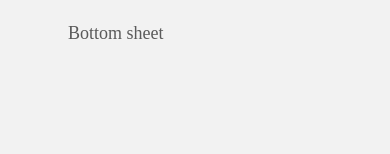
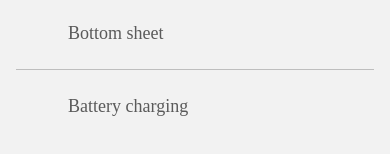
Before and after one commit to uuzelac/animation-of-the-week, a React Native app: screen / in a window 390 px wide. Shown: the part 198-352 px from the top of the page. Built offline with nearby package versions, Linux system fonts and the light colour scheme; some icons are missing.

Commit message:
navigation updated

```diff
--- a/src/navigation/index.tsx
+++ b/src/navigation/index.tsx
@@ -4,7 +4,8 @@ import { NavigationContainer } from '@react-navigation/native';
 import { createNativeStackNavigator } from '@react-navigation/native-stack';
 import Home from '../screens/home';
 import NotificationToast from '../projects/notificationToast';
-import { HOME, NOTIFICATION_TOAST } from './routeNames';
+import BatteryCharging from '../projects/batteryCharging';
+import { HOME, NOTIFICATION_TOAST, BATTERY_CHARGING } from './routeNames';
 import { RootStackParamList } from './types';
 import * as screenOptions from './screenOptions';
 
@@ -21,6 +22,11 @@ const Router = (): JSX.Element => {
             component={NotificationToast}
             options={screenOptions.notificationToast}
           />
+          <Stack.Screen
+            name={BATTERY_CHARGING}
+            component={BatteryCharging}
+            options={screenOptions.batteryCharging}
+          />
         </Stack.Navigator>
       </NavigationContainer>
     </SafeAreaProvider>
--- a/src/navigation/routeNames.ts
+++ b/src/navigation/routeNames.ts
@@ -1,2 +1,3 @@
 export const HOME = 'HOME';
 export const NOTIFICATION_TOAST = 'NOTIFICATION_TOAST';
+export const BATTERY_CHARGING = 'BATTERY_CHARGING';
--- a/src/navigation/screenOptions.ts
+++ b/src/navigation/screenOptions.ts
@@ -6,3 +6,7 @@ export const home: NativeStackNavigationOptions = { headerShown: false };
 export const notificationToast: NativeStackNavigationOptions = {
   title: screenTitles.NOTIFICATION_TOAST,
 };
+
+export const batteryCharging: NativeStackNavigationOptions = {
+  title: screenTitles.BATTERY_CHARGING,
+};
--- a/src/navigation/screenTitles.ts
+++ b/src/navigation/screenTitles.ts
@@ -1,3 +1,4 @@
 export const HOME = 'Home';
 export const NOTIFICATION_TOAST = 'Notification toast';
 export const BOTTOM_SHEET = 'Bottom sheet';
+export const BATTERY_CHARGING = 'Battery charging';
--- a/src/screens/home/Home.tsx
+++ b/src/screens/home/Home.tsx
@@ -1,13 +1,13 @@
 import React from 'react';
 import { SafeAreaView } from 'react-native-safe-area-context';
 import { View, Text, FlatList, ListRenderItem } from 'react-native';
-import { faBell, faWindowMaximize } from '@fortawesome/free-solid-svg-icons';
+import { faBell, faWindowMaximize, faBatteryHalf } from '@fortawesome/free-solid-svg-icons';
 import ListItem from './components/listItem';
 import { ListItemProps } from './components/listItem/types';
 import HorizontalLine from './components/horizontalLine';
 import styles from './styles';
 import { blue } from '../../theme/colors';
-import { NOTIFICATION_TOAST } from '../../navigation/routeNames';
+import { NOTIFICATION_TOAST, BATTERY_CHARGING } from '../../navigation/routeNames';
 import { HomeNavProps } from '../../navigation/types';
 import * as screenTitles from '../../navigation/screenTitles';
 
@@ -43,6 +43,13 @@ const Home = ({ navigation }: Props): JSX.Element => {
       iconColor: blue,
       title: screenTitles.BOTTOM_SHEET,
     },
+    {
+      id: '3',
+      onPress: () => navigation.navigate(BATTERY_CHARGING),
+      iconDefinition: faBatteryHalf,
+      iconColor: blue,
+      title: screenTitles.BATTERY_CHARGING,
+    },
   ];
 
   return (
```
Also changed, not shown: src/navigation/types.ts (+7 -0 lines).
